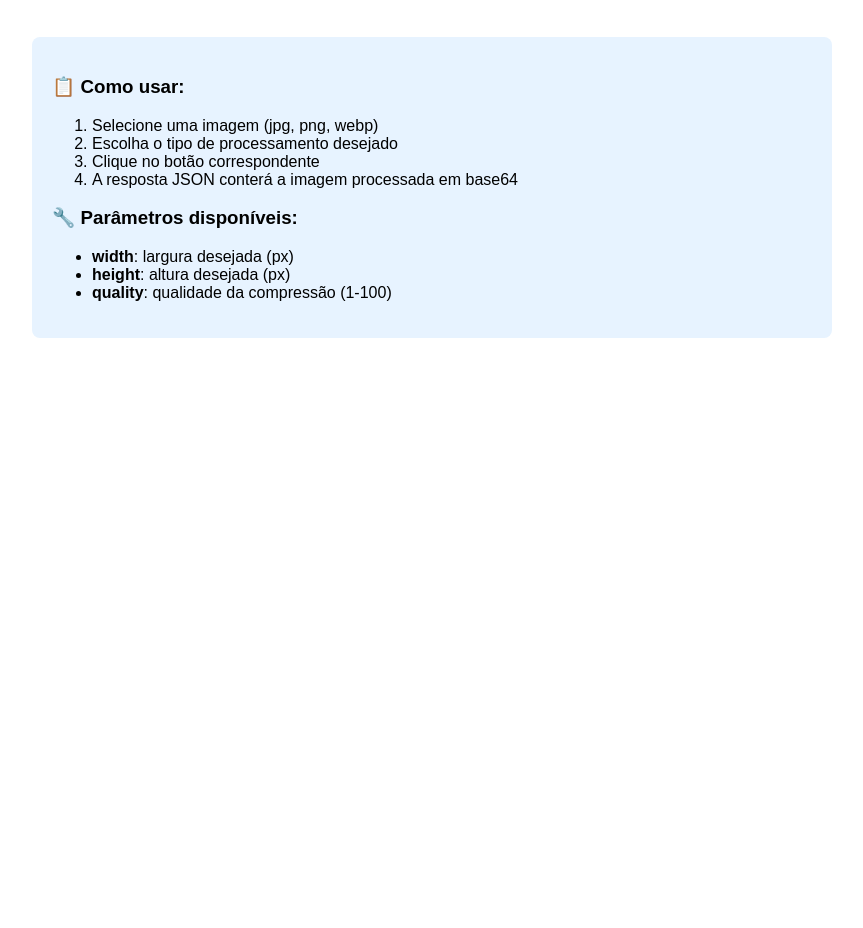
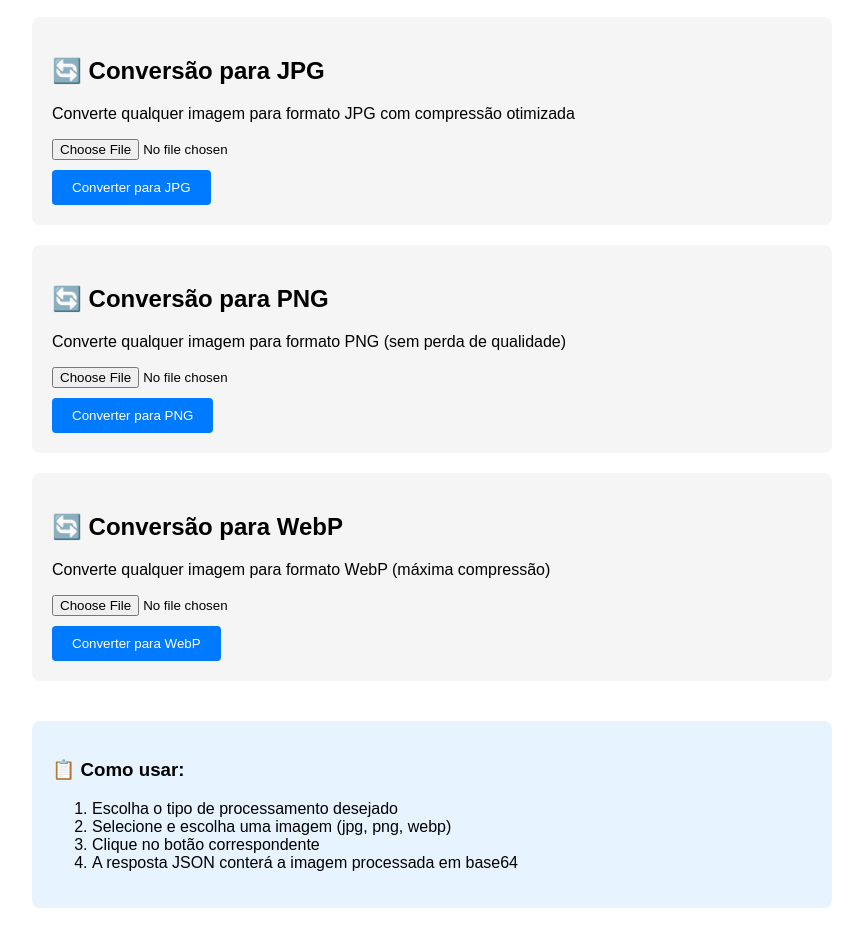
Before and after one commit to guilhermedcl/image-processing-service, a website: page index.html in a window 1280 px wide. Shown: the part 995-1923 px from the top of the page, without its empty margins (208-1071 px from the left). Before the commit the page ends 1353 px from the top, so only its background shows below. Drawn offline with Linux system fonts and the light colour scheme.

Commit message:
adiciona conversão de formatos

```diff
--- a/index.html
+++ b/index.html
@@ -85,21 +85,44 @@
         </form>
     </div>
 
+    <div class="service-section">
+        <h2>🔄 Conversão para JPG</h2>
+        <p>Converte qualquer imagem para formato JPG com compressão otimizada</p>
+        <form action="http://localhost:3000/process?format=jpg&quality=85" method="post" enctype="multipart/form-data">
+            <input type="file" name="image" accept="image/*" required>
+            <br>
+            <input type="submit" value="Converter para JPG">
+        </form>
+    </div>
+
+    <div class="service-section">
+        <h2>🔄 Conversão para PNG</h2>
+        <p>Converte qualquer imagem para formato PNG (sem perda de qualidade)</p>
+        <form action="http://localhost:3000/process?format=png" method="post" enctype="multipart/form-data">
+            <input type="file" name="image" accept="image/*" required>
+            <br>
+            <input type="submit" value="Converter para PNG">
+        </form>
+    </div>
+
+    <div class="service-section">
+        <h2>🔄 Conversão para WebP</h2>
+        <p>Converte qualquer imagem para formato WebP (máxima compressão)</p>
+        <form action="http://localhost:3000/process?format=webp&quality=80" method="post" enctype="multipart/form-data">
+            <input type="file" name="image" accept="image/*" required>
+            <br>
+            <input type="submit" value="Converter para WebP">
+        </form>
+    </div>
+
     <div style="margin-top: 40px; padding: 20px; background: #e7f3ff; border-radius: 8px;">
         <h3>📋 Como usar:</h3>
         <ol>
-            <li>Selecione uma imagem (jpg, png, webp)</li>
             <li>Escolha o tipo de processamento desejado</li>
+            <li>Selecione e escolha uma imagem (jpg, png, webp)</li>
             <li>Clique no botão correspondente</li>
             <li>A resposta JSON conterá a imagem processada em base64</li>
         </ol>
-
-        <h3>🔧 Parâmetros disponíveis:</h3>
-        <ul>
-            <li><strong>width</strong>: largura desejada (px)</li>
-            <li><strong>height</strong>: altura desejada (px)</li>
-            <li><strong>quality</strong>: qualidade da compressão (1-100)</li>
-        </ul>
     </div>
 </body>
 
```
Also changed, not shown: src/server.js (+27 -4 lines).
